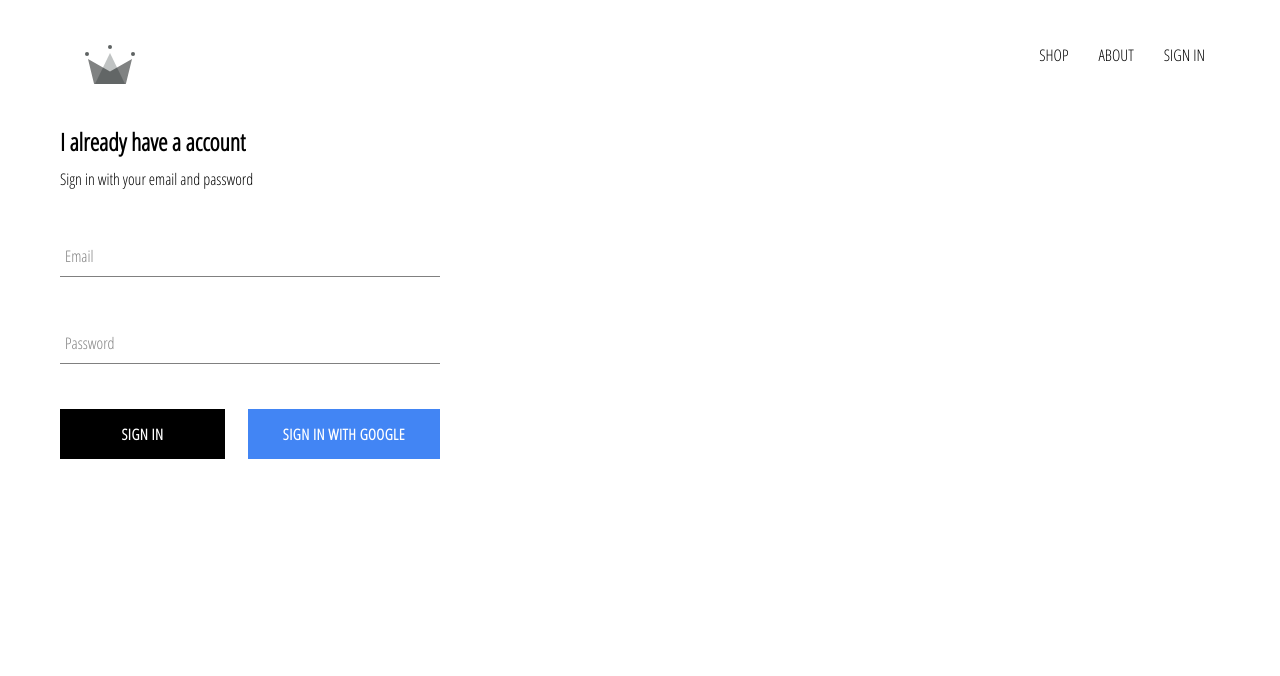
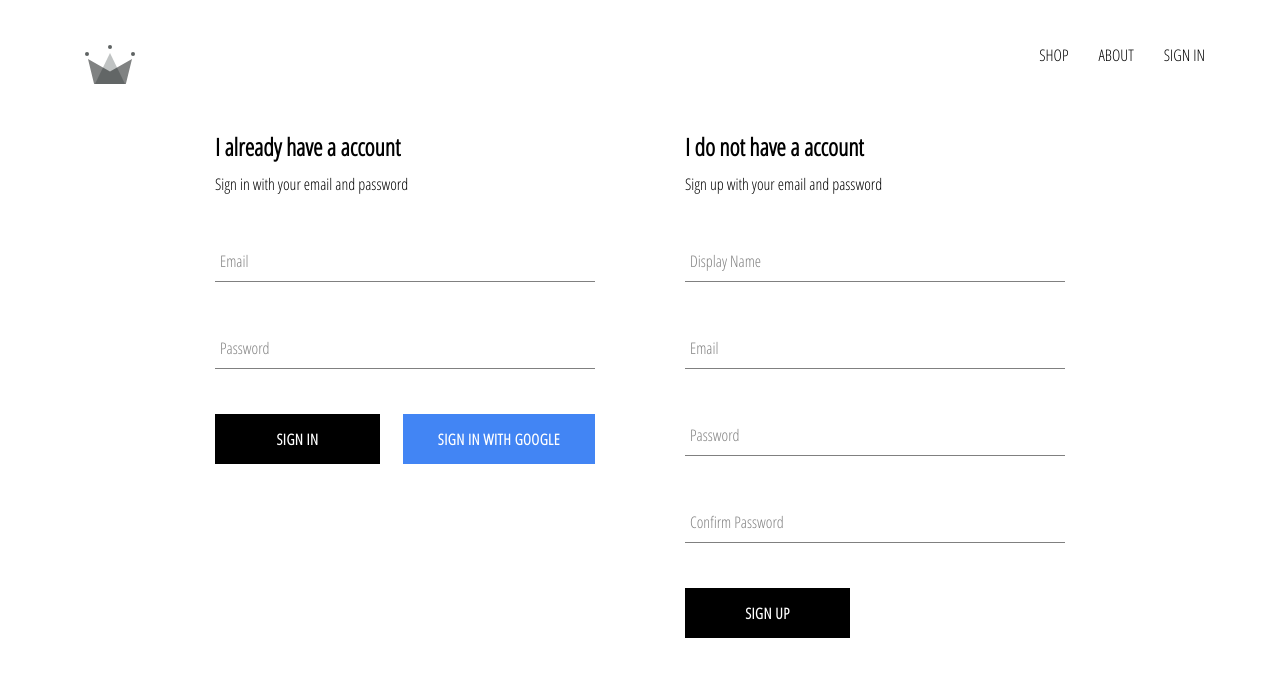
Before and after one commit to abdul-mikko/React_Ecommerce-Website, a React (Create React App) app in the folder crwn-clothing/: page /signin in a window 1280 px wide. Shown: the top 676 px of the page. Built offline with nearby package versions, Linux system fonts and the light colour scheme; no server answers.

Commit message:
finishing auth and sign in

```diff
--- a/crwn-clothing/src/App.js
+++ b/crwn-clothing/src/App.js
@@ -30,7 +30,8 @@ class App extends React.Component {
               id: Snapshot.id,
               ...Snapshot.data()
             }
-          }, () => console.log(this.state))
+          })
+          console.log(this.state)
         })
 
       }
--- a/crwn-clothing/src/Components/Sign_In/Sign_In_compoent.jsx
+++ b/crwn-clothing/src/Components/Sign_In/Sign_In_compoent.jsx
@@ -1,51 +1,63 @@
-import React from 'react'
-import './Sign_In.scss'
-import FormInput from './Form_Input_Sign_in/Form_Input.comp'
-import CustomButton from '../Custom_Button/Custom_Button_component'
-import { signInWithGoogle } from '../../Firebase/Firebase_Util'
+import React from "react";
+import "./Sign_In.scss";
+import FormInput from "../Form_Input_Sign_in/Form_Input.comp";
+import CustomButton from "../Custom_Button/Custom_Button_component";
+import { auth, signInWithGoogle } from "../../Firebase/Firebase_Util";
 
 class SignIn extends React.Component {
   constructor() {
-
-        super()
+    super();
     this.state = {
-            email: '',
-            password: ''
-        }
+      email: "",
+      password: "",
+    };
   }
 
-    handleSubmit = (event) => {
+  handleSubmit = async (event) => {
     event.preventDefault();
-        this.setState({ email: '', password: '' })
+    const { email, password } = this.state;
+    try {
+      await auth.signInWithEmailAndPassword(email, password);
+      this.setState({ email: "", password: "" });
+    } catch (error) {
+      console.log(error);
     }
+  };
 
   handleChange = (event) => {
-        const { name, value } = event.target
-        this.setState({ [name]: value })
-    }
+    const { name, value } = event.target;
+    this.setState({ [name]: value });
+  };
 
   render() {
     return (
-            <div className='sign-in'>
-                <h2 className='title'>I already have a account</h2>
+      <div className="sign-in">
+        <h2 className="title">I already have a account</h2>
         <span>Sign in with your email and password</span>
         <form onSubmit={this.handleSubmit}>
-
-                    <FormInput type='email' name='email' value={this.state.email}
-                        handleChange={this.handleChange} label='Email'
+          <FormInput
+            type="email"
+            name="email"
+            value={this.state.email}
+            handleChange={this.handleChange}
+            label="Email"
           />
 
-
-                    <FormInput type='password' name='password' value={this.state.password}
-                        handleChange={this.handleChange} label='Password'
+          <FormInput
+            type="password"
+            name="password"
+            value={this.state.password}
+            handleChange={this.handleChange}
+            label="Password"
           />
-                    <div className='buttons'>
-                        <CustomButton type='submit' > SIGN IN</CustomButton>
-                        <CustomButton onClick={signInWithGoogle} isGoogleSignIn> SIGN IN WITH GOOGLE</CustomButton>
-
+          <div className="buttons">
+            <CustomButton type="submit"> SIGN IN</CustomButton>
+            <CustomButton onClick={signInWithGoogle} isGoogleSignIn>
+              {" "}
+              SIGN IN WITH GOOGLE
+            </CustomButton>
           </div>
         </form>
-
       </div>
     );
   }
--- /dev/null
+++ b/crwn-clothing/src/Components/Sign_up/Sign_up.component.jsx
@@ -0,0 +1,92 @@
+import React from "react";
+import FormInput from "../Form_Input_Sign_in/Form_Input.comp";
+import { auth, createUserProfileDocument } from "../../Firebase/Firebase_Util";
+import "./Sign_up.component.scss";
+import CustomButton from "../Custom_Button/Custom_Button_component";
+
+class SignUP extends React.Component {
+  constructor() {
+    super();
+    this.state = {
+      displayName: "",
+      email: "",
+      password: "",
+      confirmPassword: "",
+    };
+  }
+
+  handleSubmit = async (event) => {
+    event.preventDefault();
+    const { displayName, email, password, confirmPassword } = this.state;
+    if (password !== confirmPassword) {
+      alert("Password does not match");
+      return;
+    }
+    try {
+      const { user } = await auth.createUserWithEmailAndPassword(
+        email,
+        password
+      );
+      await createUserProfileDocument(user, { displayName });
+      this.setState({
+        displayName: "",
+        email: "",
+        password: "",
+        confirmPassword: "",
+      });
+    } catch (error) {
+      console.error(error);
+    }
+  };
+
+  handleChange = (event) => {
+    const { name, value } = event.target;
+    this.setState({ [name]: value });
+  };
+  render() {
+    const { displayName, email, password, confirmPassword } = this.state;
+    return (
+      <div className="sign-up">
+        <h2 className="title">I do not have a account</h2>
+        <span>Sign up with your email and password</span>
+        <form className="sign-up-form" onSubmit={this.handleSubmit}>
+          <FormInput
+            type="text"
+            name="displayName"
+            value={displayName}
+            onChange={this.handleChange}
+            label="Display Name"
+            required
+          />
+          <FormInput
+            type="email"
+            name="email"
+            value={email}
+            onChange={this.handleChange}
+            label="Email"
+            required
+          />
+          <FormInput
+            type="password"
+            name="password"
+            value={password}
+            onChange={this.handleChange}
+            label="Password"
+            required
+          />
+          <FormInput
+            type="password"
+            name="confirmPassword"
+            value={confirmPassword}
+            onChange={this.handleChange}
+            label="Confirm Password"
+            required
+          />
+          <CustomButton type="submit">SIGN UP</CustomButton>
+        </form>
+      </div>
+    );
+  }
+}
+
+export default SignUP;
--- /dev/null
+++ b/crwn-clothing/src/Components/Sign_up/Sign_up.component.scss
@@ -0,0 +1,8 @@
+.sign-up {
+  display: flex;
+  flex-direction: column;
+  width: 380px;
+  .title {
+    margin: 10px 0px;
+  }
+}
--- a/crwn-clothing/src/Pages/Sign_In_And_Sign_Up/Sign_In_And_Sign_Up.jsx
+++ b/crwn-clothing/src/Pages/Sign_In_And_Sign_Up/Sign_In_And_Sign_Up.jsx
@@ -1,12 +1,14 @@
-import React from 'react'
-import './Sign_In_And_Sign_Up.style.scss'
-import SignIn from '../../Components/Sign_In/Sign_In_compoent'
+import React from "react";
+import "./Sign_In_And_Sign_Up.style.scss";
+import SignIn from "../../Components/Sign_In/Sign_In_compoent";
+import SignUP from "../../Components/Sign_up/Sign_up.component";
 
 const SignInandSignUp = () => {
-    return (
-        <div>
-            <SignIn />
-        </div>
-    );
-}
+  return (
+    <div className="sign-in-and-sign-up">
+      <SignIn />
+      <SignUP />
+    </div>
+  );
+};
 export default SignInandSignUp;
--- a/crwn-clothing/src/Pages/Sign_In_And_Sign_Up/Sign_In_And_Sign_Up.style.scss
+++ b/crwn-clothing/src/Pages/Sign_In_And_Sign_Up/Sign_In_And_Sign_Up.style.scss
@@ -0,0 +1,6 @@
+.sign-in-and-sign-up {
+  width: 850px;
+  display: flex;
+  justify-content: space-between;
+  margin: 30px auto;
+}
```
Also changed, not shown: crwn-clothing/src/Components/Form_Input_Sign_in/Form_Input.comp.jsx (renamed from crwn-clothing/src/Components/Sign_In/Form_Input_Sign_in/Form_Input.comp.jsx), crwn-clothing/src/Components/Form_Input_Sign_in/form-input.styles.scss (renamed from crwn-clothing/src/Components/Sign_In/Form_Input_Sign_in/form-input.styles.scss). Lines whose indentation alone changed are shown as unchanged.
